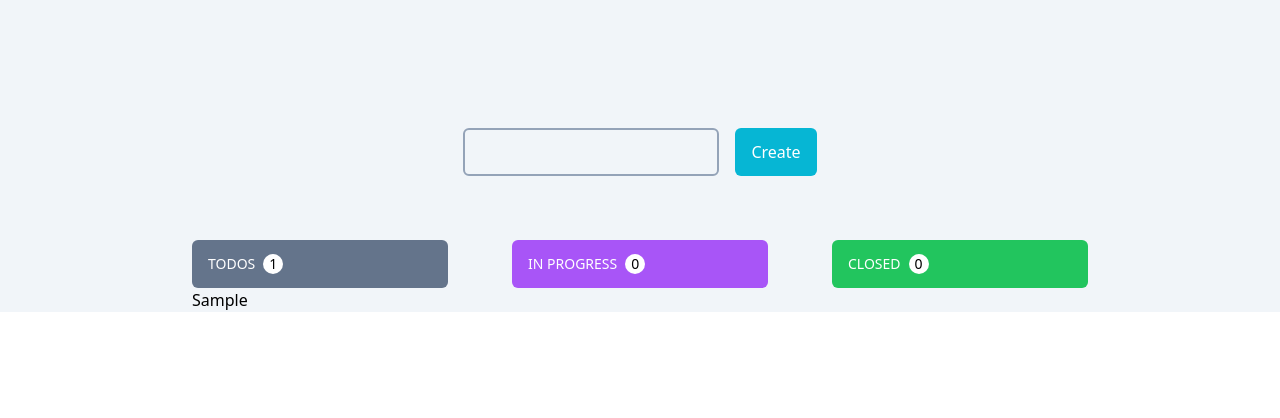
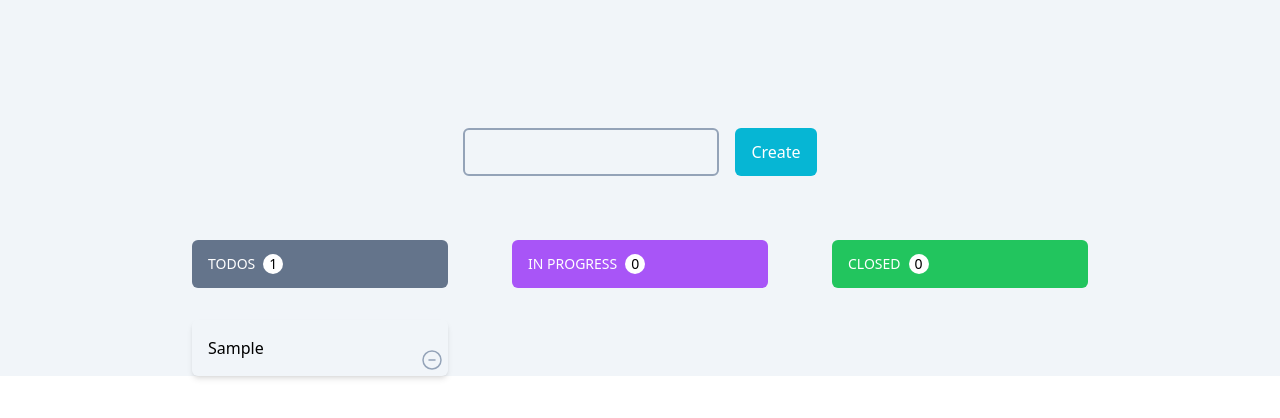
Before and after one commit to SivaSurender/DragNDrop, a React (Vite) app: page / in a window 1280 px wide. Both pictures are taken after typing "Sample" into the empty fields and a click on the button "Create". Shown: the top 418 px of the page. Built offline with nearby package versions, Linux system fonts and the light colour scheme.

Commit message:
added code

```diff
--- a/src/components/ListTasks.jsx
+++ b/src/components/ListTasks.jsx
@@ -1,4 +1,5 @@
 import React, { useEffect, useState } from "react";
+import { toast } from "react-hot-toast";
 
 function ListTasks({ tasks, setTasks }) {
   const [todos, setTodos] = useState([]);
@@ -83,10 +84,33 @@ const Header = function ({ text, bg, count }) {
   );
 };
 const Task = function ({ task, tasks, setTasks }) {
-  console.log(task, "task new");
+  const taskFilterhandler = (taskId) => {
+    setTasks((prev) => prev.filter((each) => each.id !== taskId));
+
+    toast("Task removed", { icon: "✅" });
+  };
   return (
-    <div>
+    <div className={`relative p-4 mt-8 shadow-md rounded-md cursor-grab`}>
       <p>{task.name}</p>
+      <button
+        onClick={() => taskFilterhandler(task.id)}
+        className="absolute bottom-1 right-1 text-slate-400"
+      >
+        <svg
+          xmlns="http://www.w3.org/2000/svg"
+          fill="none"
+          viewBox="0 0 24 24"
+          stroke-width="1.5"
+          stroke="currentColor"
+          class="w-6 h-6"
+        >
+          <path
+            stroke-linecap="round"
+            stroke-linejoin="round"
+            d="M15 12H9m12 0a9 9 0 11-18 0 9 9 0 0118 0z"
+          />
+        </svg>
+      </button>
     </div>
   );
 };
```
